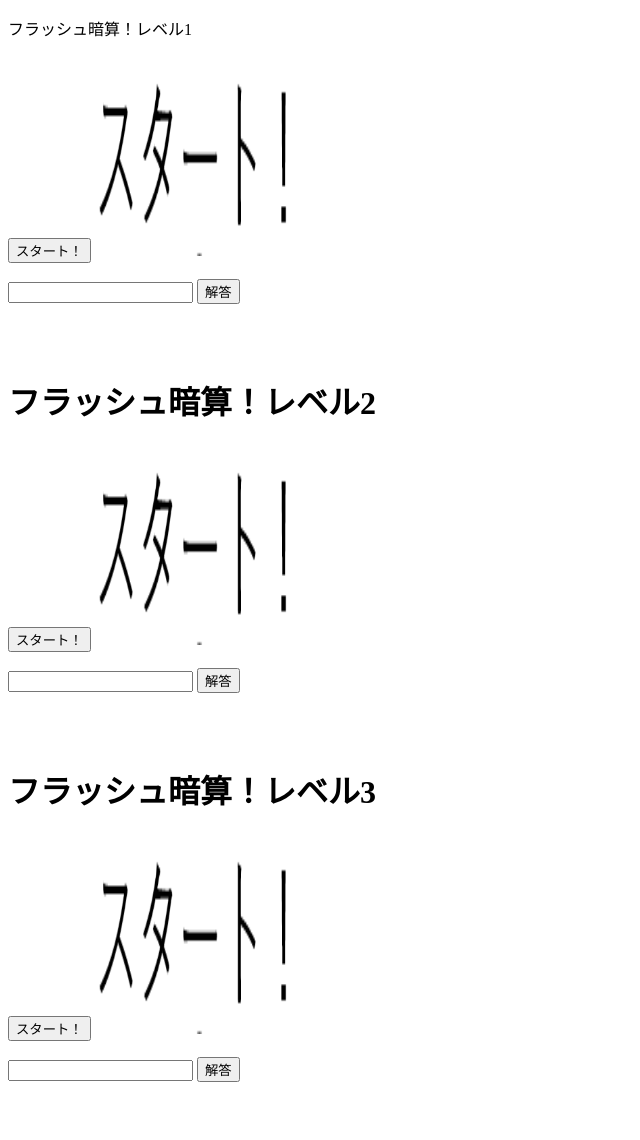
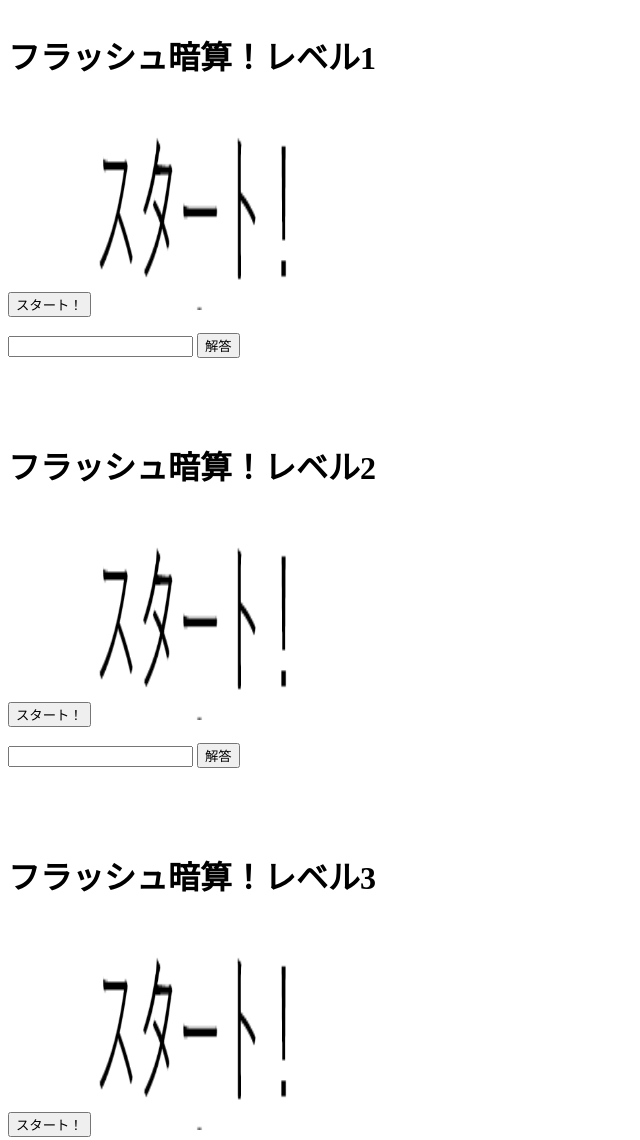
Before and after one commit to hondayama/web2024-2, a plain HTML site: page index.html in a window 1280 px wide. Shown: the top 1140 px of the page, without its empty margins (0-640 px from the left). Before the commit the page ends 1098 px from the top, so only its background shows below. Drawn offline with Linux system fonts and the light colour scheme.

Commit message:
Update index.html

```diff
--- a/index.html
+++ b/index.html
@@ -12,7 +12,7 @@
   </head>
 
   <body>
-      <p class="1">フラッシュ暗算！レベル1</p>
+      <h1><p class="1">フラッシュ暗算！レベル1</p></h1>
       <form name="timer1">
   <input type="button" value="スタート！" onclick="hyoji11();">
   <img src='./image/ｓ.png' id="logo" alt="Josai Logo" class="imagechange">
@@ -23,7 +23,7 @@
       <br>
       <br>
 
-       <p class="2"><h1>フラッシュ暗算！レベル2</h1></p>
+       <h1><p class="2">フラッシュ暗算！レベル2</p></h1>
       <form name="timer2">
   <input type="button" value="スタート！" onclick="hyoji21();">
   <img src='./image/ｓ.png' id="logo2" alt="Josai Logo" class="imagechange">
@@ -34,7 +34,7 @@
  <br>
 <br>
 
-       <p class="3"><h1>フラッシュ暗算！レベル3</h1></p>
+       <h1><p class="3">フラッシュ暗算！レベル3</p></h1>
       <form name="timer3">
   <input type="button" value="スタート！" onclick="hyoji31();">
   <img src='./image/ｓ.png' id="logo3" alt="Josai Logo" class="imagechange">
```
